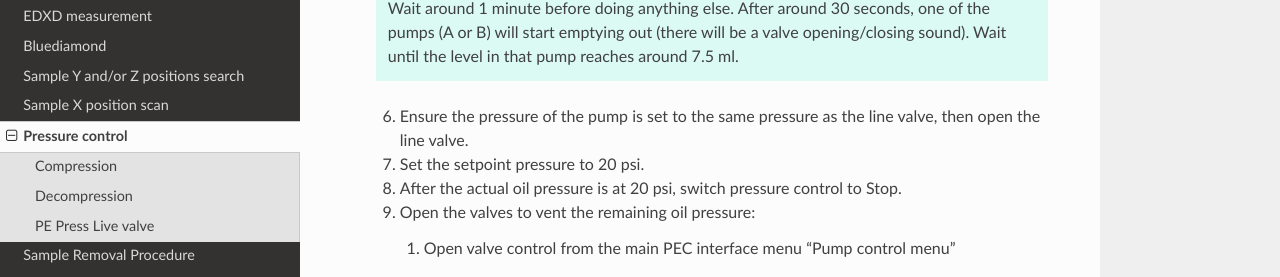
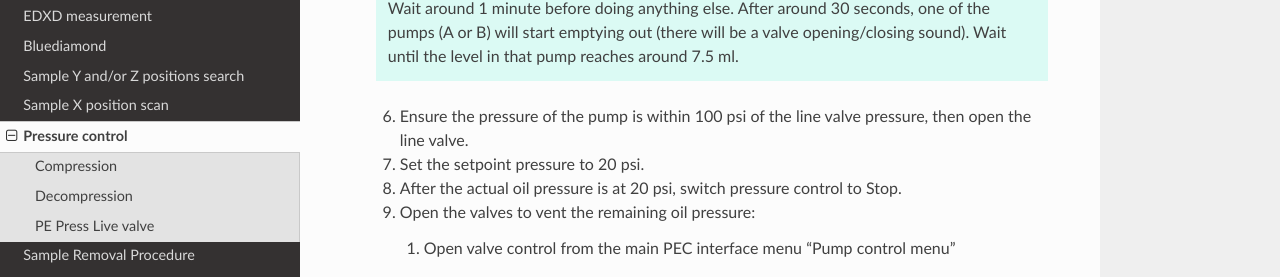
Before and after one commit to taeastmo/16BMB_manual, a Sphinx documentation site: the page built from docs/source/pressure.rst, in a window 1280 px wide and 900 px high, scrolled down 1741 px. Shown: the part 151-428 px from the top of the window. Built offline with Sphinx 7.4.7 and the Read the Docs theme 3.1.0, drawn with Linux system fonts in a browser that asks for light colours.

Commit message:
Update pressure.rst

```diff
--- a/docs/source/pressure.rst
+++ b/docs/source/pressure.rst
@@ -57,7 +57,7 @@ Decompression
       After around 30 seconds, one of the pumps (A or B) will start emptying out (there will be a valve opening/closing sound).
       Wait until the level in that pump reaches around 7.5 ml.
 
-   6. Ensure the pressure of the pump is set to the same pressure as the line valve, then open the line valve.
+   6. Ensure the pressure of the pump is within 100 psi of the line valve pressure, then open the line valve.
    #. Set the setpoint pressure to 20 psi.
    #. After the actual oil pressure is at 20 psi, switch pressure control to Stop.
    #. Open the valves to vent the remaining oil pressure:
```
